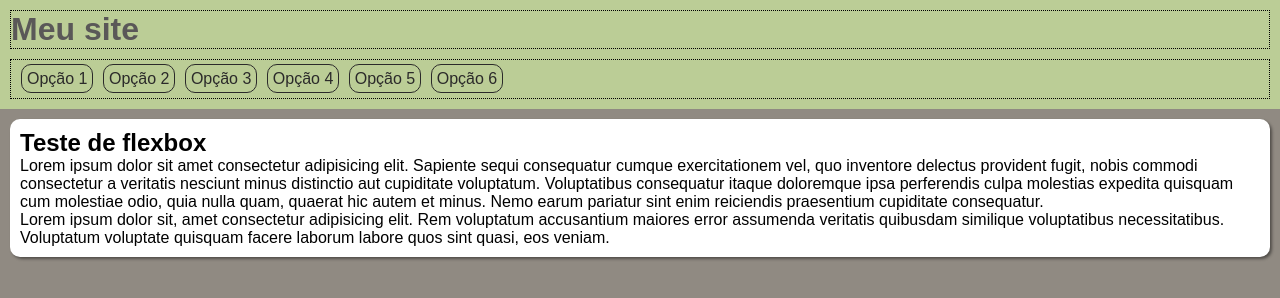
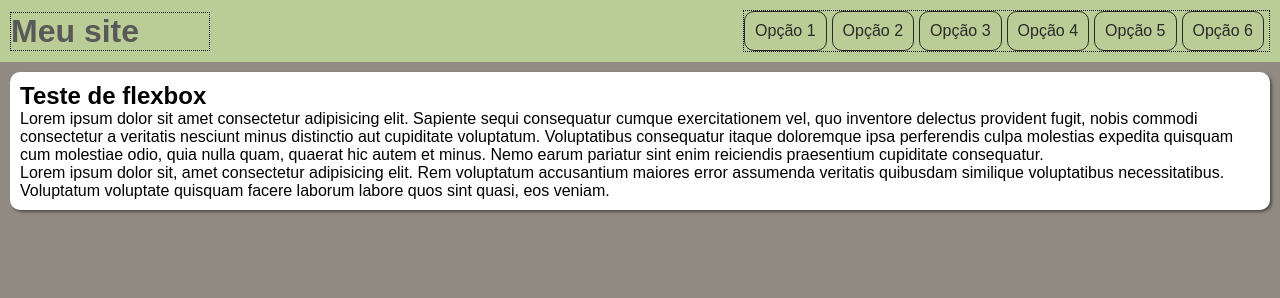
Before and after one commit to joaoolvf/html-css, a plain HTML site: page Exercicios/ex027/flex013 - menu flexbox/index.html in a window 1280 px wide. Drawn offline with Linux system fonts and the light colour scheme.

Commit message:
menu flexbox atualizado

```diff
--- a/Exercicios/ex027/flex013 - menu flexbox/estilos/style.css
+++ b/Exercicios/ex027/flex013 - menu flexbox/estilos/style.css
@@ -18,29 +18,37 @@ header {
     background-color: rgb(187, 205, 150);
     color: rgb(90, 88, 88);
     padding: 10px;
+    display: flex;
+    flex-flow: row wrap;
+    justify-content: space-between;
+    align-items: center;
 }
 
 header > h1 {
     border: 1px dotted black;
+    flex: 0 0 200px;
 }
 
 header > nav {
     border: 1px dotted black;
-    margin-top: 10px;
-    padding: 10px;
+    display: flex;
+    flex-flow: row wrap;
+    justify-content: flex-end;
 }
 
-nav > a {
+header > nav > a {
     text-decoration: none;
     color: rgb(43, 42, 42);
     border: 1px solid rgb(43, 42, 42);
     border-radius: 10px;
-    padding: 5px;
+    padding: 10px;
     margin-right: 5px;
+    text-align: center;
 }
 
 nav > a:hover {
     background-color: rgba(43, 42, 42, 0.473);
+    transition: background-color .5s;
     color: #ffffff;
 }
 
```
